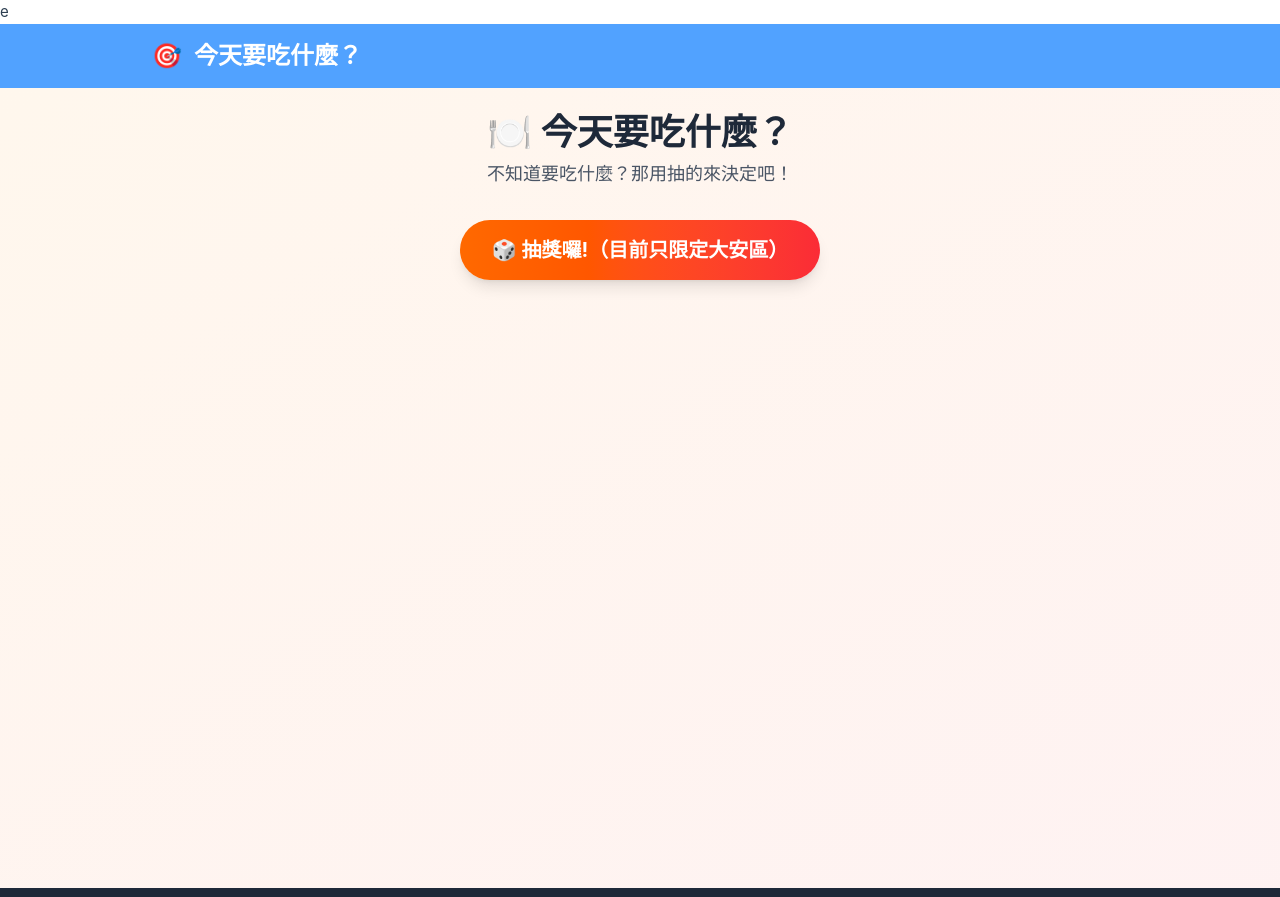
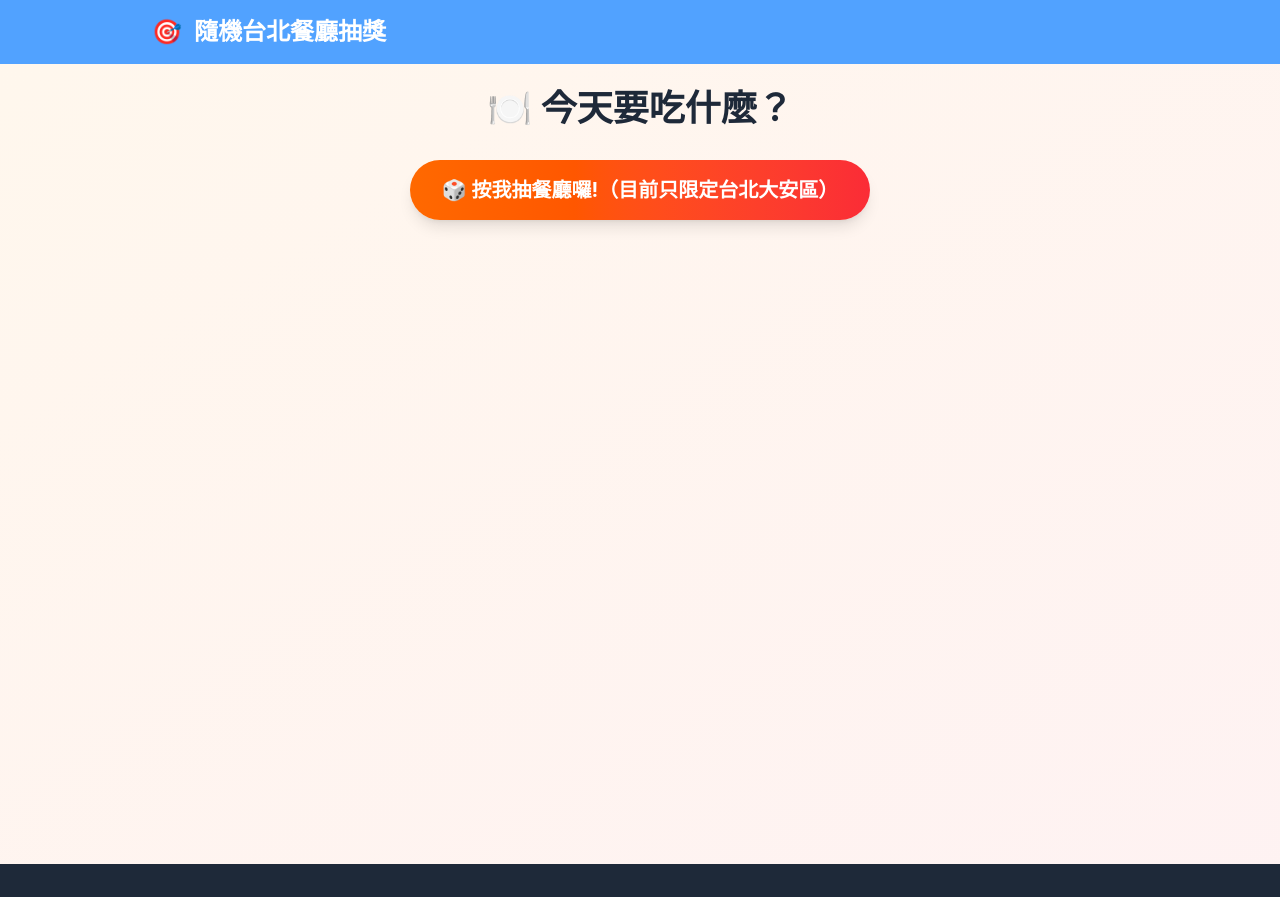
Before and after one commit to m790101/prize-draw, a Vue app: page / in a window 1280 px wide. Shown: the top 897 px of the page. Built offline with nearby package versions, Linux system fonts and the light colour scheme.

Commit message:
chore: 調整文字

```diff
--- a/index.html
+++ b/index.html
@@ -3,7 +3,7 @@
   <head>
     <meta charset="UTF-8" />
     <meta name="viewport" content="width=device-width, initial-scale=1.0" />
-e   <meta name="draw:version" content="09.15.01">
+    <meta name="draw:version" content="09.18.01" />
     <!-- Google Tag Manager -->
     <script>
       (function (w, d, s, l, i) {
--- a/src/App.vue
+++ b/src/App.vue
@@ -5,7 +5,7 @@
       <div class="container mx-auto lg:max-w-(--breakpoint-lg) px-3 md:px-6 py-4">
         <div class="flex items-center gap-3">
           <div class="text-white text-2xl">🎯</div>
-          <h1 class="text-white text-2xl font-bold">今天要吃什麼？</h1>
+          <h1 class="text-white text-2xl font-bold">隨機台北餐廳抽獎</h1>
           <nav class="ml-6">
             <!-- <router-link
               to="/"
@@ -35,7 +35,7 @@
         <div class="text-center">
           <div class="flex items-center justify-center gap-2 mb-4">
             <div class="text-2xl">🎯</div>
-            <h3 class="text-xl font-bold">Prize Draw</h3>
+            <h3 class="text-xl font-bold">隨機台北餐廳抽獎</h3>
           </div>
           <p class="text-gray-400 text-sm mb-6">
             The ultimate tool for fair and exciting prize drawings. Create your list, draw winners, and celebrate!
--- a/src/views/Restaurant.vue
+++ b/src/views/Restaurant.vue
@@ -3,12 +3,9 @@
     <div class="max-w-6xl mx-auto">
       <!-- Header -->
       <div class="text-center mb-8">
-        <h1 class="text-4xl font-bold text-gray-800 mb-2">
-          🍽️ 今天要吃什麼？
+        <h1 class="text-4xl font-bold text-gray-800 mb-4">
+            🍽️ 今天要吃什麼？
         </h1>
-        <p class="text-lg text-gray-600">
-            不知道要吃什麼？那用抽的來決定吧！
-        </p>
       </div>
 
       <!-- Draw Button -->
@@ -17,7 +14,7 @@
           @click="startDraw"
           class="bg-gradient-to-r from-orange-500 to-red-500 hover:from-orange-600 hover:to-red-600 text-white font-bold py-4 px-8 rounded-full text-xl shadow-lg transform hover:scale-105 transition-all duration-300 ease-in-out"
         >
-          🎲 抽獎囉!（目前只限定大安區）
+          🎲 按我抽餐廳囉!（目前只限定台北大安區）
         </button>
       </div>
 
```
